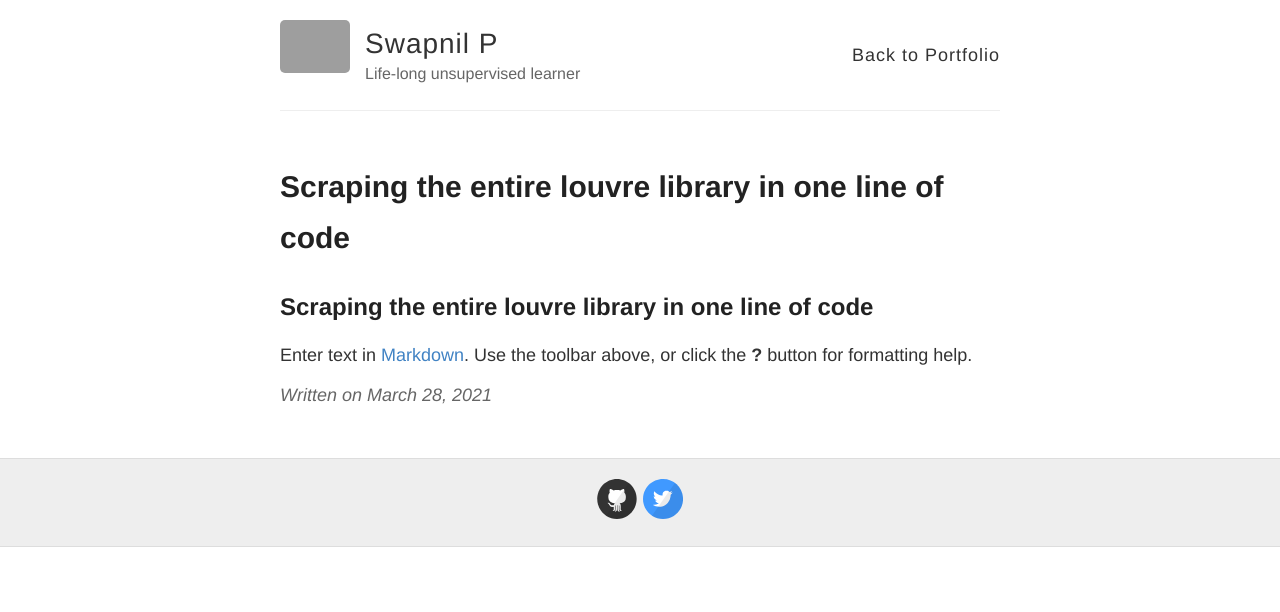
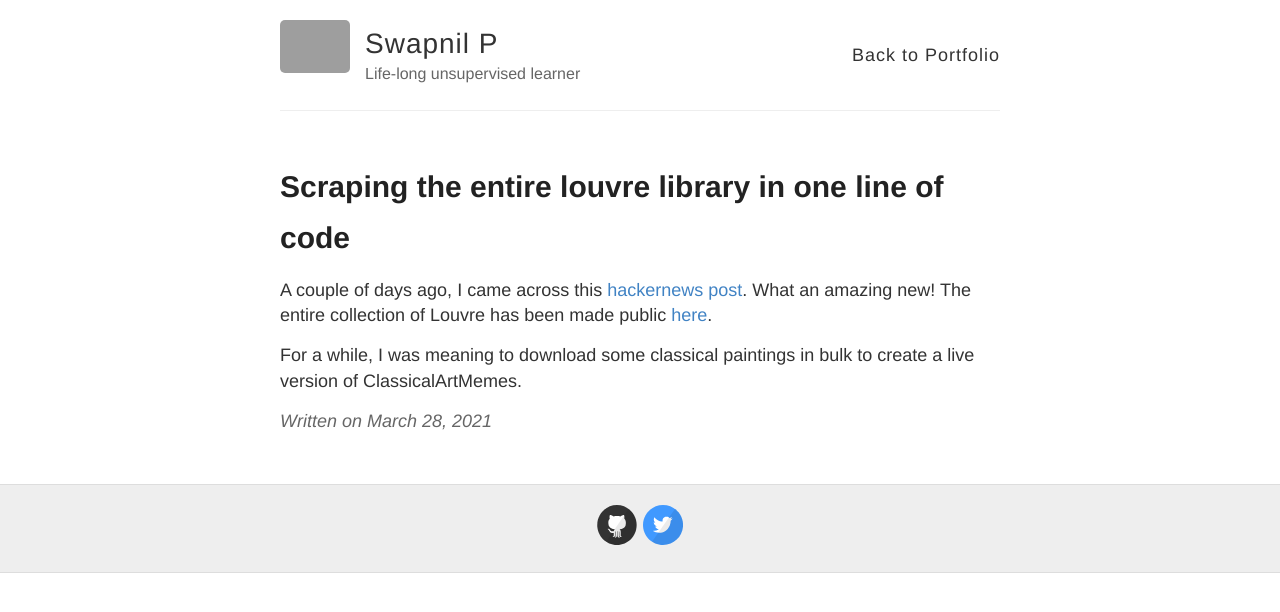
Before and after one commit to spsphulse/My-Portfolio, a Jekyll site: the page built from _posts/2021-03-28-scraping-the-louvre-in-one-line-of-code.md, in a window 1280 px wide. Shown: the top 612 px of the page. Built offline with Jekyll 4.4.1, drawn with Linux system fonts in a browser that asks for light colours; grey boxes are pictures that could not be loaded.

Commit message:
Update 2021-03-28-scraping-the-louvre-in-one-line-of-code.md

```diff
--- a/_posts/2021-03-28-scraping-the-louvre-in-one-line-of-code.md
+++ b/_posts/2021-03-28-scraping-the-louvre-in-one-line-of-code.md
@@ -3,6 +3,7 @@ published: true
 layout: post
 title: Scraping the entire louvre library in one line of code
 ---
-## Scraping the entire louvre library in one line of code
 
-Enter text in [Markdown](http://daringfireball.net/projects/markdown/). Use the toolbar above, or click the **?** button for formatting help.
+A couple of days ago, I came across this [hackernews post](https://news.ycombinator.com/item?id=26599830). What an amazing new! The entire collection of Louvre has been made public [here](https://collections.louvre.fr/en/).
+
+For a while, I was meaning to download some classical paintings in bulk to create a live version of ClassicalArtMemes.
```
